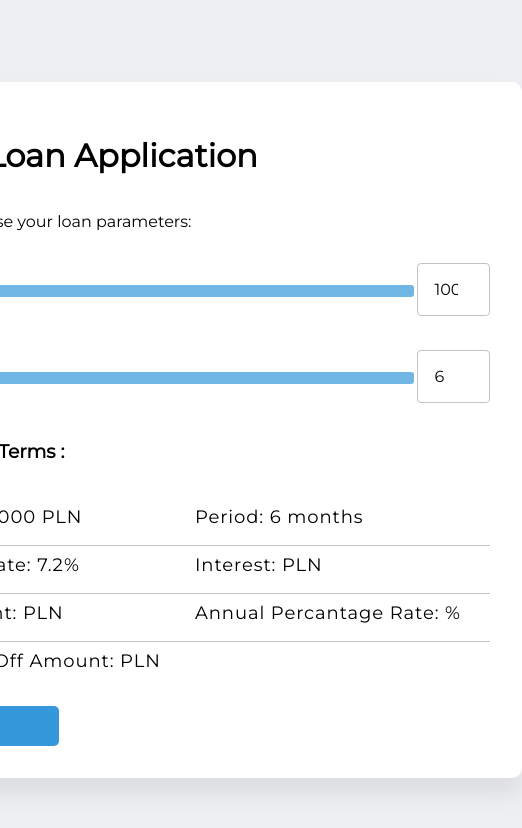
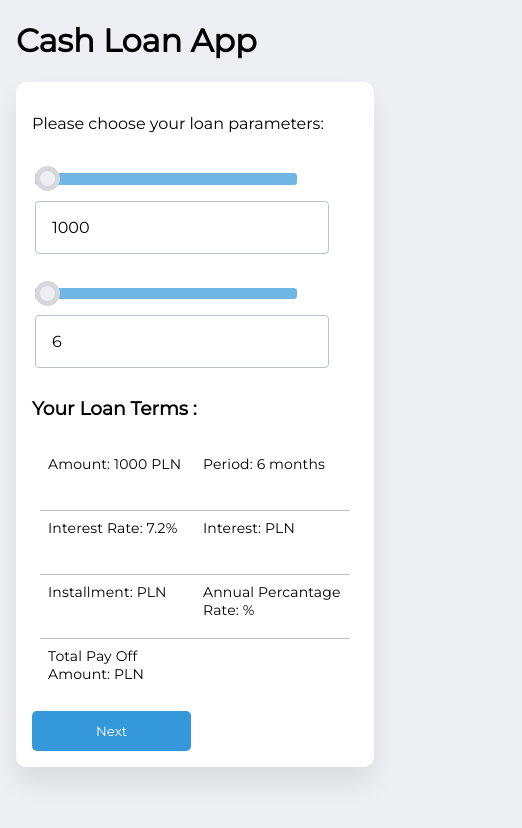
Before and after one commit to bartekparysek/CashLoanApp, a React (Create React App) app: page /loanparams in a window 390 px wide. Shown: the top 828 px of the page, 522 px wide, since content can reach past the window. Built offline with nearby package versions, Linux system fonts and the light colour scheme.

Commit message:
responsive layouts

```diff
--- a/src/App.js
+++ b/src/App.js
@@ -5,12 +5,15 @@ import LoanParams from "../src/Components/LoanParams";
 import ClientInfo from "../src/Components/ClientInfo";
 import Invitation from "./Components/Invitation";
 import Finish from "./Components/Finish";
+import Header from './Components/Header';
 import './styles.css';
 
 export default function App() {
   return (
     <Router>
-      <div>
+      <div className="app">
+        <div className="section">
+          <Header />
           <Switch>
             <Route path="/" exact component={Invitation} />
             <Route path="/loanparams" component={LoanParams} />
@@ -18,6 +21,7 @@ export default function App() {
             <Route path="/finish" component={Finish} />
           </Switch>
         </div>
+      </div>
     </Router>
   );
 }
--- a/src/Components/Finish.js
+++ b/src/Components/Finish.js
@@ -5,6 +5,7 @@ import { MdCheckCircle } from 'react-icons/md';
 
 export default function Finish() {
    return (
+      <section>
          <div className="finish">
             <div className="finish-message">
                <MdCheckCircle />
@@ -14,5 +15,6 @@ export default function Finish() {
                </Link>
             </div>
          </div>
+      </section>
    );
 };
--- /dev/null
+++ b/src/Components/Header.js
@@ -0,0 +1,10 @@
+import React from 'react'
+
+const Header = () => {
+   return (
+      <div >
+         <h1>Cash Loan App</h1>
+      </div>
+   )
+}
+export default Header;
--- a/src/Components/Invitation.js
+++ b/src/Components/Invitation.js
@@ -3,15 +3,16 @@ import { Link } from "react-router-dom";
 
 export default function Invitation() {
   return (
+
     <div className="invitation" >
-      <div>
-        <h1>Apply for new Loan</h1>
-        <p>Welcome to cash loan application</p>
-        <p>Please take next step and choose your parameters</p>
-        <Link to="/loanparams">
-          <button className="ui button">Next</button>
-        </Link>
+      <div className="invitation-details">
+        <h1>Apply for a new Loan</h1>
+        <p>Welcome to cash loan application!</p>
+        <p>Please take next step and choose your loan parameters</p>
       </div>
+      <Link to="/loanparams">
+        <button className="ui button">Next</button>
+      </Link>
     </div>
   );
 }
--- a/src/Components/LoanParams.js
+++ b/src/Components/LoanParams.js
@@ -46,7 +46,6 @@ export default function LoanParams() {
   return (
     <div className="loan-params">
       <React.Fragment>
-        <h1>Cash Loan Application</h1>
         <p>Please choose your loan parameters: </p>
       </React.Fragment>
 
--- /dev/null
+++ b/src/slider.css
@@ -0,0 +1,89 @@
+/* INPUT RANGE STYLES */
+input[type="range"] {
+	width: 100%;
+	margin: 6.65px 0;
+	background-color: transparent;
+	-webkit-appearance: none;
+}
+input[type="range"]:focus {
+	outline: none;
+}
+input[type="range"]::-webkit-slider-runnable-track {
+	background: rgba(52, 152, 219, 0.7);
+	border: 0;
+	border-radius: 3px;
+	width: 100%;
+	height: 11.7px;
+	cursor: pointer;
+}
+input[type="range"]::-webkit-slider-thumb {
+	margin-top: -6.65px;
+	width: 25px;
+	height: 25px;
+	background: #eeeff3;
+	border: 5.9px solid rgba(0, 0, 0, 0.1);
+	border-radius: 25px;
+	cursor: pointer;
+	-webkit-appearance: none;
+}
+input[type="range"]:focus::-webkit-slider-runnable-track {
+	background: #93c8ec;
+}
+input[type="range"]::-moz-range-track {
+	background: rgba(52, 152, 219, 0.7);
+	border: 0;
+	border-radius: 3px;
+	width: 100%;
+	height: 11.7px;
+	cursor: pointer;
+}
+input[type="range"]::-moz-range-thumb {
+	width: 25px;
+	height: 25px;
+	background: #eeeff3;
+	border: 5.9px solid rgba(0, 0, 0, 0.1);
+	border-radius: 25px;
+	cursor: pointer;
+}
+input[type="range"]::-ms-track {
+	background: transparent;
+	border-color: transparent;
+	border-width: 11.25px 0;
+	color: transparent;
+	width: 100%;
+	height: 11.7px;
+	cursor: pointer;
+}
+input[type="range"]::-ms-fill-lower {
+	background: #185a87;
+	border: 0;
+	border-radius: 6px;
+}
+input[type="range"]::-ms-fill-upper {
+	background: rgba(52, 152, 219, 0.7);
+	border: 0;
+	border-radius: 6px;
+}
+input[type="range"]::-ms-thumb {
+	width: 25px;
+	height: 25px;
+	background: #eeeff3;
+	border: 5.9px solid rgba(0, 0, 0, 0.1);
+	border-radius: 25px;
+	cursor: pointer;
+	margin-top: 0px;
+}
+input[type="range"]:focus::-ms-fill-lower {
+	background: rgba(52, 152, 219, 0.7);
+}
+input[type="range"]:focus::-ms-fill-upper {
+	background: #93c8ec;
+}
+
+@supports (-ms-ime-align: auto) {
+	/* Pre-Chromium Edge only styles, selector taken from hhttps://stackoverflow.com/a/32202953/7077589 */
+	input[type="range"] {
+		margin: 0;
+		/*Edge starts the margin from the thumb, not the track as other browsers do*/
+	}
+}
--- a/src/styles.css
+++ b/src/styles.css
@@ -1,33 +1,43 @@
 @import url("https://fonts.googleapis.com/css2?family=Montserrat");
+@import "./slider.css";
+
+* {
+	box-sizing: border-box;
+}
 
 body {
 	background-color: #eeeff3;
 	font-family: Montserrat, sans-serif;
-	display: flex;
-	min-height: 100vh;
-	justify-content: center;
-	align-items: center;
+	margin: 0;
 }
 a {
 	display: inline;
 	color: #fff;
 	text-decoration: none;
 }
-.App {
-	font-family: sans-serif;
-	text-align: center;
+
+.section {
+	width: calc(100% - 2rem);
+	min-height: 70vh;
+	display: block;
+	margin: 0 auto;
 }
+.field {
+	display: flex;
+	flex-direction: column;
+	padding: 0.5rem 0;
+}
+
 .invitation,
 .loan-params,
 .client-info,
 .finish {
+	min-height: 70vh;
 	display: flex;
 	flex-direction: column;
 	background-color: #ffff;
 	border-radius: 10px;
 	padding: 2rem;
-	min-height: 60vh;
-	min-width: 70vh;
 	box-shadow: 0 1rem 1.5rem 0 rgb(0 0 0 / 8%);
 }
 .loan-terms ul {
@@ -61,98 +71,6 @@ button:hover {
 	background-color: #2772a3;
 }
 
-/* INPUT RANGE STYLES */
-input[type="range"] {
-	width: 100%;
-	margin: 6.65px 0;
-	background-color: transparent;
-	-webkit-appearance: none;
-}
-input[type="range"]:focus {
-	outline: none;
-}
-input[type="range"]::-webkit-slider-runnable-track {
-	background: rgba(52, 152, 219, 0.7);
-	border: 0;
-	border-radius: 3px;
-	width: 100%;
-	height: 11.7px;
-	cursor: pointer;
-}
-input[type="range"]::-webkit-slider-thumb {
-	margin-top: -6.65px;
-	width: 25px;
-	height: 25px;
-	background: #eeeff3;
-	border: 5.9px solid rgba(0, 0, 0, 0.1);
-	border-radius: 25px;
-	cursor: pointer;
-	-webkit-appearance: none;
-}
-input[type="range"]:focus::-webkit-slider-runnable-track {
-	background: #93c8ec;
-}
-input[type="range"]::-moz-range-track {
-	background: rgba(52, 152, 219, 0.7);
-	border: 0;
-	border-radius: 3px;
-	width: 100%;
-	height: 11.7px;
-	cursor: pointer;
-}
-input[type="range"]::-moz-range-thumb {
-	width: 25px;
-	height: 25px;
-	background: #eeeff3;
-	border: 5.9px solid rgba(0, 0, 0, 0.1);
-	border-radius: 25px;
-	cursor: pointer;
-}
-input[type="range"]::-ms-track {
-	background: transparent;
-	border-color: transparent;
-	border-width: 11.25px 0;
-	color: transparent;
-	width: 100%;
-	height: 11.7px;
-	cursor: pointer;
-}
-input[type="range"]::-ms-fill-lower {
-	background: #185a87;
-	border: 0;
-	border-radius: 6px;
-}
-input[type="range"]::-ms-fill-upper {
-	background: rgba(52, 152, 219, 0.7);
-	border: 0;
-	border-radius: 6px;
-}
-input[type="range"]::-ms-thumb {
-	width: 25px;
-	height: 25px;
-	background: #eeeff3;
-	border: 5.9px solid rgba(0, 0, 0, 0.1);
-	border-radius: 25px;
-	cursor: pointer;
-	margin-top: 0px;
-	/*Needed to keep the Edge thumb centred*/
-}
-input[type="range"]:focus::-ms-fill-lower {
-	background: rgba(52, 152, 219, 0.7);
-}
-input[type="range"]:focus::-ms-fill-upper {
-	background: #93c8ec;
-}
-/*TODO: Use one of the selectors from https://stackoverflow.com/a/20541859/7077589 and figure out
- how to remove the virtical space around the range input in IE*/
-@supports (-ms-ime-align: auto) {
-	/* Pre-Chromium Edge only styles, selector taken from hhttps://stackoverflow.com/a/32202953/7077589 */
-	input[type="range"] {
-		margin: 0;
-		/*Edge starts the margin from the thumb, not the track as other browsers do*/
-	}
-}
-
 input[type="text"] {
 	width: 57%;
 	padding: 1rem 1rem;
@@ -163,19 +81,15 @@ input[type="text"] {
 }
 input[type="number"] {
 	font-family: inherit;
-	width: 10vw;
+	width: calc(100% - 2rem);
+	height: calc(100% - 2rem);
 	padding: 1rem 1rem;
 	font-size: 1rem;
 	border: 1px solid #bdc3c7;
 	border-radius: 0.25rem;
 	margin: 0 0 2px 3px;
 }
-.field {
-	display: flex;
-	justify-content: space-between;
-	align-items: center;
-	padding: 1rem 0;
-}
+
 .finish svg {
 	color: #27ae60;
 	width: 4rem;
@@ -196,3 +110,105 @@ input[type="number"] {
 	padding: 1rem 0;
 	color: #27ae60;
 }
+span {
+	font-size: 14px;
+	color: red;
+	margin-bottom: 5px;
+}
+.finish-message h3 {
+	text-align: center;
+	font-size: 28px;
+	white-space: pre-wrap;
+	padding: 1rem 1.5rem;
+}
+/*mobile */
+@media screen and (max-width: 425px) {
+	.field {
+		display: flex;
+		flex-direction: column;
+		padding: 0.5rem 0;
+		align-items: baseline;
+	}
+	.invitation,
+	.loan-params,
+	.client-info,
+	.finish {
+		min-height: 70vh;
+		padding: 1rem;
+	}
+	.invitation {
+		justify-content: space-between;
+	}
+	.invitation-details {
+		display: flex;
+		flex-direction: column;
+		align-content: space-around;
+	}
+	.client-info a {
+		padding: 0.5rem 0;
+	}
+	input[type="text"] {
+		width: calc(100% - 1rem);
+		font-size: 1rem;
+		border: 1px solid #bdc3c7;
+		border-radius: 0.25rem;
+		margin: 3px 0;
+	}
+
+	input[type="range"] {
+		width: calc(100% - 4rem);
+		height: calc(100% - 4rem);
+		margin: 1rem 0;
+	}
+
+	.loan-terms ul {
+		margin: 0;
+		padding: 0.5rem;
+		grid-template-rows: repeat(4, 4rem);
+	}
+	.loan-terms li {
+		font-size: 14px;
+		letter-spacing: 0.01em;
+		padding: 0.5rem 0.5rem;
+		border-bottom: 0.5px solid #bdc3c7;
+		white-space: pre-line;
+	}
+}
+
+@media screen and (min-width: 768px) {
+	.section {
+		width: calc(100% - 10rem);
+	}
+	.invitation,
+	.loan-params,
+	.client-info,
+	.finish {
+		padding: 2rem;
+	}
+
+	input[type="text"] {
+		width: calc(100% - 1rem);
+		font-size: 1rem;
+		border: 1px solid #bdc3c7;
+		border-radius: 0.25rem;
+		margin: 3px 0;
+	}
+	.invitation {
+		align-content: center;
+		align-items: center;
+		justify-content: space-around;
+	}
+	.client-info {
+		align-items: center;
+		justify-content: space-between;
+	}
+	.loan-params {
+		align-items: center;
+		justify-content: space-between;
+	}
+
+	form {
+		margin: 0 auto;
+		width: calc(100% - 5rem);
+	}
+}
```
Also changed, not shown: src/Components/ClientInfo.js (+7 -7 lines). Lines whose indentation alone changed are shown as unchanged.
